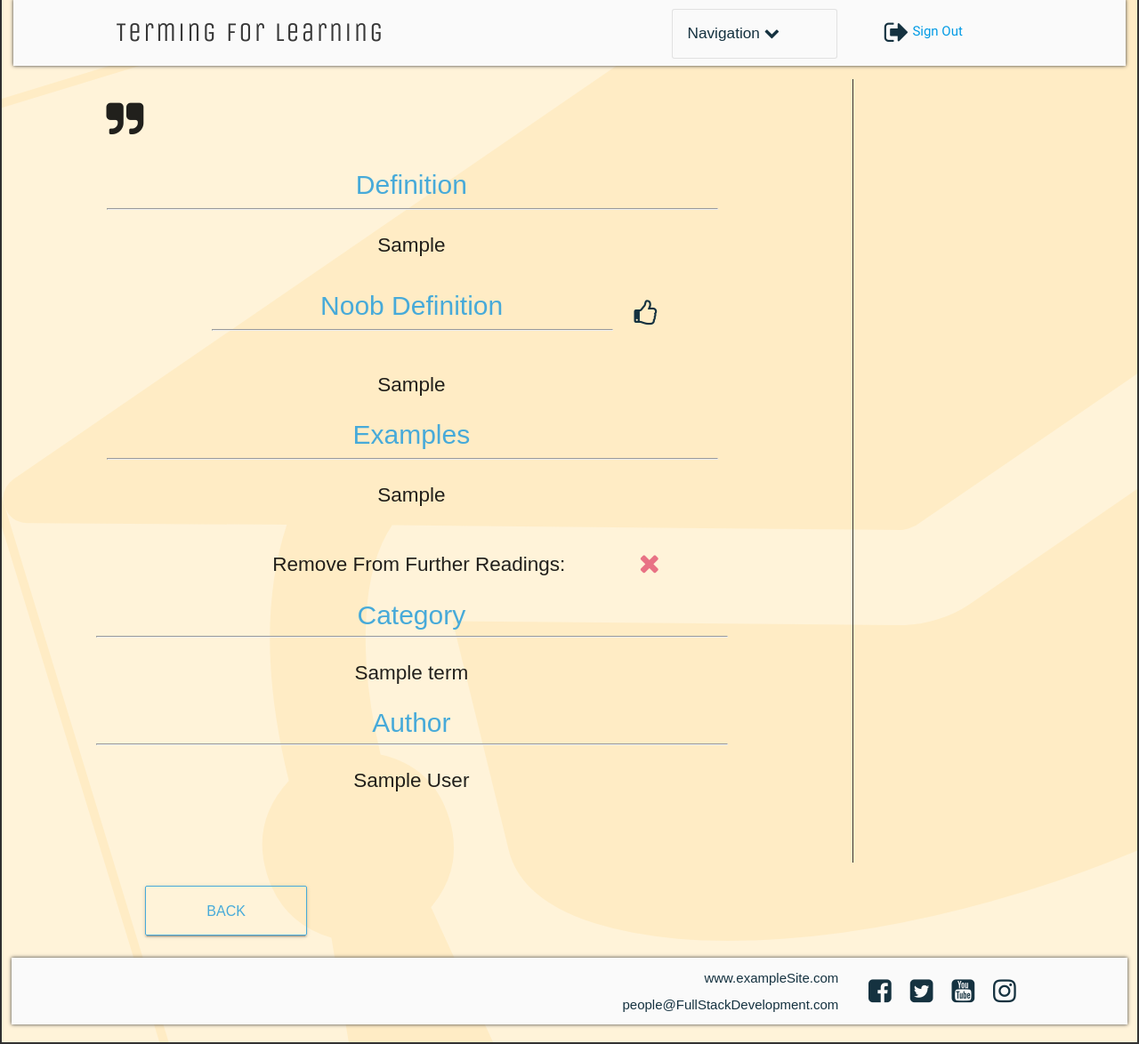
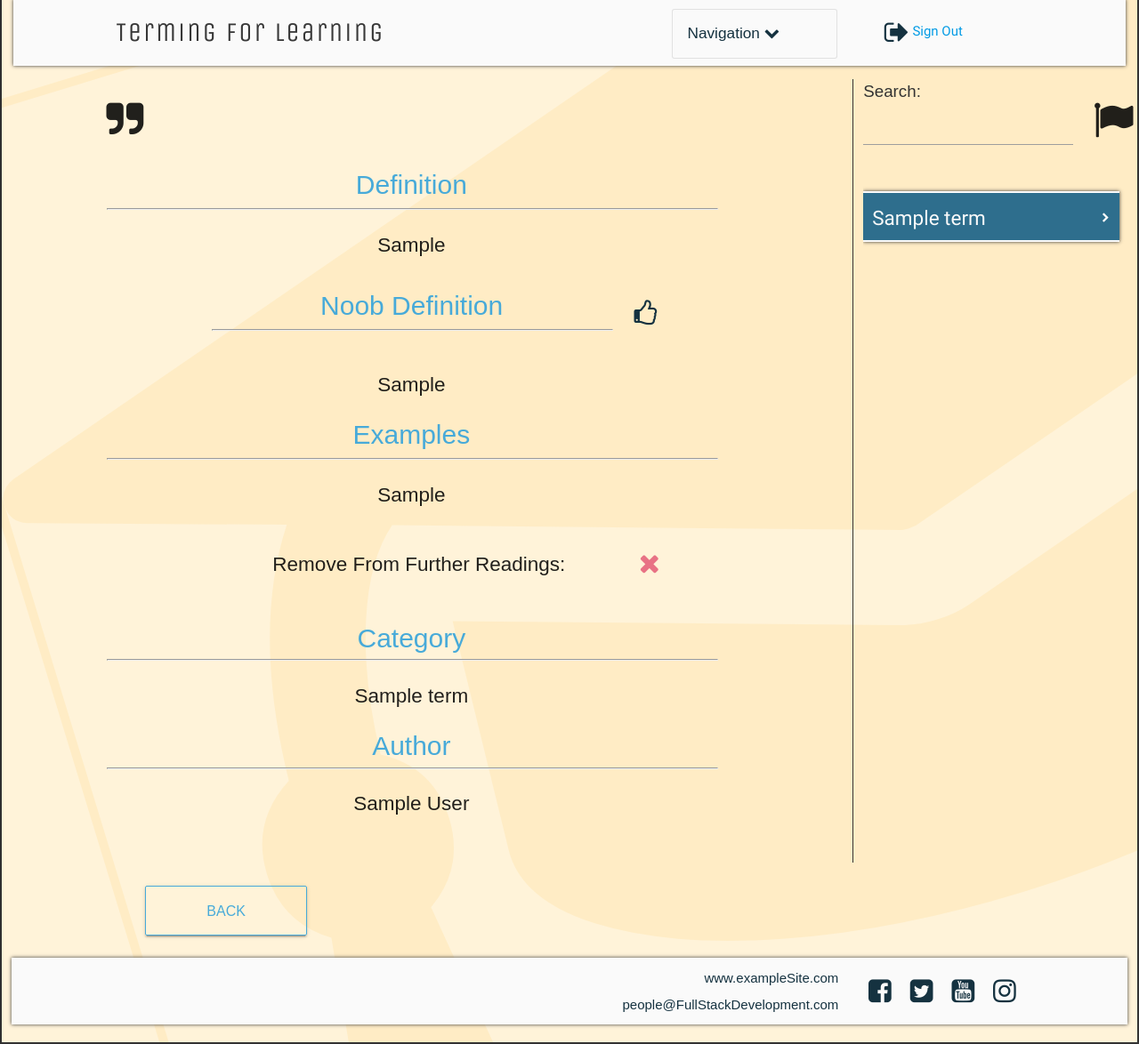
Before and after one commit to AdrianHavengaBennett/terming-for-learning, a Flask app: page /term/1 in a window 1280 px wide. Shown: the part 18-1192 px from the top of the page at 89% size. Run offline with Flask 2, Linux system fonts and the light colour scheme; the visitor is signed in with stand-in values (Sample User, id 1); a database or web service that is not in the repository returns one stand-in record (values such as "Sample title"); some libraries are stand-ins or nearby versions.

Commit message:
added smoother button hover transitions / added desktop saved terms aside

```diff
--- a/app.py
+++ b/app.py
@@ -60,7 +60,9 @@ def sign_out():
 def delete_profile_request(user_id):
     user = users.find_one({"_id": ObjectId(user_id)})
 
-    return render_template("delete_profile_request.html", user=user)
+    return render_template("delete_profile_request.html", user=user,
+                           saved_terms=saved
+                           .find({"saved_by": user["username"]}))
 
 # Delete profile:
 @app.route("/delete_profile/<user_id>")
@@ -80,14 +82,18 @@ def valid_login():
 
     if user_exists:
         if password != user_exists["password"]:
-            return "Password Incorrect!"
+            return """
+                <h1>Password Incorrect!</h1>
+                """
 
         session["USERNAME"] = user_exists["username"]
 
         return redirect(url_for("get_all_terms",
                                 username=user_exists["username"]))
     else:
-        return "User not found - try register instead"
+        return """
+        <h1>User not found - try register instead</h1>
+        """
 
 # User register:
 @app.route("/user_register")
@@ -133,7 +139,8 @@ def my_terms(username):
 
     return render_template("my_terms.html", user=user,
                            username=username,
-                           terms=terms.find({"author": username}))
+                           terms=terms.find({"author": username}),
+                           saved_terms=saved.find({"saved_by": username}))
 
 # Show all terms in the database:
 @app.route("/all_terms")
@@ -144,7 +151,8 @@ def get_all_terms():
     return render_template("all_terms.html",
                            username=username,
                            user=user,
-                           terms=terms.find())
+                           terms=terms.find(),
+                           saved_terms=saved.find({"saved_by": username}))
 
 # When a term is clicked:
 @app.route("/term/<term_id>")
@@ -171,7 +179,8 @@ def show_term(term_id):
 
     return render_template("term.html", term=term,
                            is_in_database=is_in_database,
-                           username=username, user=user)
+                           username=username, user=user,
+                           saved_terms=saved.find({"saved_by": username}))
 
 # Add a new term (overwrites default ObjectId):
 @app.route("/new_term")
@@ -184,7 +193,8 @@ def new_term():
     return render_template("new_term.html",
                            categories=categories.find({"author": username}),
                            new_id=random_string, user=user,
-                           username=username)
+                           username=username,
+                           saved_terms=saved.find({"saved_by": username}))
 
 # Save the term to the database:
 @app.route("/add_term", methods=["POST"])
@@ -206,7 +216,8 @@ def edit_term(term_id):
     return render_template("edit_term.html",
                            term=term,
                            categories=categories.find({"author": username}),
-                           username=username, user=user)
+                           username=username, user=user,
+                           saved_terms=saved.find({"saved_by": username}))
 
 # Save your changes to the database once done editing:
 @app.route("/save_term/<term_id>", methods=["POST"])
@@ -237,7 +248,8 @@ def delete_request(term_id):
     term = terms.find_one({"_id": term_id})
 
     return render_template("delete_request.html",
-                           term=term, user=user)
+                           term=term, user=user,
+                           saved_terms=saved.find({"saved_by": username}))
 
 # Shows chosen term and asks for confirmation before deleting:
 @app.route("/delete_term/<term_id>")
@@ -276,7 +288,8 @@ def get_categories():
 
     return render_template("categories.html",
                            categories=categories.find({"author": username}),
-                           username=username, user=user)
+                           username=username, user=user,
+                           saved_terms=saved.find({"saved_by": username}))
 
 # When a category is clicked:
 @app.route("/show_category/<category_id>")
@@ -288,7 +301,8 @@ def show_category(category_id):
 
     return render_template("show_category.html",
                            username=username,
-                           category=category, user=user)
+                           category=category, user=user,
+                           saved_terms=saved.find({"saved_by": username}))
 
 # Delete a category request:
 @app.route("/delete_category_request/<category_id>")
@@ -300,7 +314,8 @@ def delete_category_request(category_id):
 
     return render_template("delete_category_request.html",
                            username=username,
-                           category=category, user=user)
+                           category=category, user=user,
+                           saved_terms=saved.find({"saved_by": username}))
 
 # Shows chosen category and asks for confirmation before deleting:
 @app.route("/delete_category/<category_id>")
@@ -316,7 +331,8 @@ def add_category():
     user = users.find_one({"username": username})
 
     return render_template("add_category.html",
-                           username=username, user=user)
+                           username=username, user=user,
+                           saved_terms=saved.find({"saved_by": username}))
 
 # Save the new category to the database:
 @app.route("/save_category", methods=["POST"])
@@ -347,7 +363,8 @@ def find_category():
 
     if the_category["author"] == username:
         return render_template("show_category.html",
-                               category=the_category, user=user)
+                               category=the_category, user=user,
+                               saved_terms=saved.find({"saved_by": username}))
     else:
         return """
             <h1>Oops! It seems your search was unsuccessful!</h1>
@@ -362,7 +379,8 @@ def saved_terms():
     return render_template("further_readings.html",
                            terms=saved.find({"saved_by": username}),
                            user=user,
-                           username=username)
+                           username=username,
+                           saved_terms=saved.find({"saved_by": username}))
 
 # When a further_readings term is clicked:
 @app.route("/saved_term/<term_id>")
@@ -373,7 +391,8 @@ def show_saved_term(term_id):
     term = saved.find_one({"_id": term_id})
 
     return render_template("saved_term.html", term=term,
-                           username=username, user=user)
+                           username=username, user=user,
+                           saved_terms=saved.find({"saved_by": username}))
 
 # clones the term, changes the id, and populates saved_by to generate further readings list:
 @app.route("/add_to_saved/<term_id>")
@@ -423,7 +442,8 @@ def find_saved():
 
     if the_term:
         return render_template("saved_term.html",
-                               term=the_term, user=user)
+                               term=the_term, user=user,
+                               saved_terms=saved.find({"saved_by": username}))
     else:
         return """
             <h1>Oops! It seems your search was unsuccessful!</h1>
--- a/static/main.css
+++ b/static/main.css
@@ -675,6 +735,30 @@ nav ul a {
 .desktop-content-icon {
     font-size: 3em;
     margin: .5em 0;
+}
+
+#desktop-FR-section {
+    margin-top: 1.75em;
+    position: absolute;
+    bottom: 13.5em;
+    top: 13em;
+    overflow-x: hidden;
+    overflow-y: auto;
+    width: 23%;
+}
+
+#desktop-FR-section .term-category-button {
+    width: 98%;
+}
+
+#col-padding-adjustment {
+    padding-left: 0;
+}
+
+#login-col-padding-adjustment,
+#register-col-padding-adjustment {
+    padding-left: 0;
+    padding-right: 1.5rem;
 }
 
 /*******************************MEDIA QUERIES*/
--- a/static/script.js
+++ b/static/script.js
@@ -1,11 +1,8 @@
 $(document).ready(function() {
     // Materialize js initializations
-
     $(".button-collapse").sideNav();
     $("select").formSelect();
     $('input#input_text, textarea#textarea2').characterCounter();
-
-    $(".dropdown-toggle").dropdown();
 });
 
 // // noob voting functionality
--- a/templates/all_terms.html
+++ b/templates/all_terms.html
@@ -20,6 +20,7 @@
 <body>
     <header>
         <nav>
+            <!-- mobile nav -->
             <div class="nav-wrapper">
                 <a href="#" data-activates="mobile-demo" class="button-collapse"><i class="material-icons">menu</i></a>
                 <ul class="side-nav" id="mobile-demo">
@@ -65,6 +66,7 @@
             <i class="fa fa-home header-icon hide-on-large-only" aria-hidden="true"></i>
 
             {% endblock %}
+            <!-- desktop nav -->
             <div class="row">
                 <div class="col l5 offset-l1">
                     <a href="{{ url_for('get_all_terms') }}"><h2 class="header-font page-header hide-on-med-and-down">Terming For Learning</h2></a>
@@ -84,13 +86,13 @@
                     </div>
                 </div>
                 <div class="col l2 hide-on-med-and-down">
-                    <a href="{{ url_for('sign_out') }}"><i id="sign-out-icon" class="fa fa-sign-out social-icons" aria-hidden="true"></i> Sign Out</a>
+                    <a id="sign-out-text" href="{{ url_for('sign_out') }}" onclick="return confirm('Sign out?');"><i id="sign-out-icon" class="fa fa-sign-out social-icons" aria-hidden="true"></i> Sign Out</a>
                 </div>
             </div>
             {% block all_terms_content_2 %}
 
         </div>
-
+        <!-- content -->
         <div class="row">
             <div class="col s12 l8 offset-l1 container form-box">
                 <h1 id="user-welcome" class="text-font hide-on-large-only">Hello, {{ username }}!</h1>
@@ -122,11 +124,38 @@
                     </div>
                 </div>
             </div>
-            <div class="col l3 hide-on-med-and-down">
-                <!-- further readings to go here -->
+
+            {% endblock %}
+            <!-- desktop-only content -->
+            <div class="col l3 offset-l3 hide-on-med-and-down">
+                <div class="row">
+                    <div id="col-padding-adjustment" class="col l9 xl10">
+                        <form class="search-form" action="{{ url_for('find_saved') }}" method="post">
+                            <label class="text-font" for="term_search">Search:</label>
+                            <input type="search" name="saved_search" id="saved_search" required>
+                        </form>
+                    </div>
+                    <div class="col l1">
+                        <i class="fa fa-flag desktop-content-icon hide-on-med-and-down" aria-hidden="true"></i>
+                    </div>
+                </div>
+                <div id="desktop-FR-section">
+                    {% for saved_term in saved_terms %}
+                        {% if saved_term["saved_by"] != "" %}
+                            <a href="{{ url_for('show_saved_term', term_id=saved_term._id) }}">
+                                <div class="term-category-button">
+                                    {{ saved_term.term }}
+                                    <i class="fa fa-chevron-right term-category-button-icon" aria-hidden="true"></i>
+                                </div>
+                            </a>
+                        {% endif %}
+                    {% endfor %}
+                </div>
             </div>
+
+            {% block all_terms_content_3 %}
         </div>
-
+        <!-- buttons -->
         <div class="row">
             <div class="col s12 l6 offset-l1 buttons-container">
                 <div class="row">
@@ -140,6 +169,7 @@
         {% endblock %}
 
     </section>
+    <!-- footer -->
     <footer>
         <div class="footer-container hide-on-med-and-down">
             <div class="row">
--- a/templates/categories.html
+++ b/templates/categories.html
@@ -40,6 +40,8 @@
                 </div>
             </div>
         </div>
+        {% endblock %}
+        {% block all_terms_content_3 %}
     </div>
     <div class="row">
         <div class="col s12 l6 offset-l1 buttons-container">
--- a/templates/delete_category_request.html
+++ b/templates/delete_category_request.html
@@ -24,6 +24,8 @@
                 </div>
             </div>
         </div>
+        {% endblock %}
+        {% block all_terms_content_3 %}
     </div>
     <div class="row">
         <div class="col s12 l6 offset-l1 buttons-container">
--- a/templates/delete_profile_request.html
+++ b/templates/delete_profile_request.html
@@ -24,6 +24,8 @@
                 </div>
             </div>
         </div>
+        {% endblock %}
+        {% block all_terms_content_3 %}
     </div>
     <div class="row">
         <div class="col s12 l6 offset-l1 buttons-container">
--- a/templates/delete_request.html
+++ b/templates/delete_request.html
@@ -34,6 +34,8 @@
                 </div>
             </div>
         </div>
+        {% endblock %}
+        {% block all_terms_content_3 %}
     </div>
     <div class="row">
         <div class="col s12 l6 offset-l1 buttons-container">
--- a/templates/further_readings.html
+++ b/templates/further_readings.html
@@ -42,6 +42,8 @@
                 </div>
             </div>
         </div>
+        {% endblock %}
+        {% block all_terms_content_3 %}
     </div>
     <div class="row">
         <div class="col s12 l6 offset-l1 buttons-container">
--- a/templates/my_terms.html
+++ b/templates/my_terms.html
@@ -16,6 +16,7 @@
 
             <div class="row">
                 <div class="col s12 l10">
+
                     {% for term in terms %}
 
                         <a class="text-font" href="{{ url_for('show_term', term_id=term._id) }}">
@@ -29,6 +30,8 @@
                 </div>
             </div>
         </div>
+        {% endblock %}
+        {% block all_terms_content_3 %}
     </div>
     <div class="row">
         <div class="col s12 l6 offset-l1 buttons-container">
--- a/templates/saved_term.html
+++ b/templates/saved_term.html
@@ -11,9 +11,8 @@
     </div>
 
     <div class="row">
-        <div class="col s12 l8 offset-l1 offset-xl1 container form-box">
+        <div class="col s12 l8 offset-l1 container form-box">
             <i class="fa fa-quote-right desktop-content-icon hide-on-med-and-down" aria-hidden="true"></i>
-
             <div class="row">
                 <div class="col s12 l10">
                     <div class="text-font">
@@ -53,6 +52,8 @@
                 </div>
             </div>
         </div>
+        {% endblock %}
+        {% block all_terms_content_3 %}
     </div>
     <div class="row">
         <div class="col s12 l6 offset-l1 buttons-container">
--- a/templates/show_category.html
+++ b/templates/show_category.html
@@ -22,6 +22,8 @@
                 </div>
             </div>
         </div>
+        {% endblock %}
+        {% block all_terms_content_3 %}
     </div>
     <div class="row">
         <div class="col s12 l6 offset-l1 buttons-container">
--- a/templates/term.html
+++ b/templates/term.html
@@ -11,12 +11,10 @@
     </div>
 
     <div class="row">
-        <div class="col s12 l8 offset-l1 offset-xl1 container form-box">
+        <div class="col s12 l8 offset-l1 container form-box">
             <i class="fa fa-quote-right desktop-content-icon hide-on-med-and-down" aria-hidden="true"></i>
-
             <div class="row">
                 <div class="col s12 l10">
-
                     <div class="text-font">
                         <h5>Definition</h5>
                         <hr>
@@ -50,8 +48,8 @@
                                     <div class="col s1">
                                         <a href="{{ url_for('add_to_saved', term_id=term._id) }}"><i class="fa fa-flag save-term-button" aria-hidden="true"></i></a>
                                     </div>
+                                {% endif %}
                             </div>
-                            {% endif %}
                         </div>
                         <h6>Category</h6>
                         <hr>
@@ -63,7 +61,10 @@
                 </div>
             </div>
         </div>
+        {% endblock %}
+        {% block all_terms_content_3 %}
     </div>
+
     <div class="row">
         <div class="col s12 l6 offset-l1 buttons-container">
             {% if username == term.author %}
--- a/templates/user_login.html
+++ b/templates/user_login.html
@@ -24,7 +24,7 @@
                     </div>
 
                     <div class="row">
-                        <div class="col s12 l6 offset-l3 buttons-container">
+                        <div id="login-col-padding-adjustment" class="col s12 l6 offset-l3 buttons-container">
                             <div class="row">
                                 <div class="col s4 l4">
                                     <a href= "{{ url_for('welcome') }}" class="waves-effect waves-light btn buttons">Cancel</a>
--- a/templates/user_register.html
+++ b/templates/user_register.html
@@ -29,7 +29,7 @@
                     </div>
                 </div>
                 <div class="row">
-                    <div class="col s12 l6 offset-l3 buttons-container">
+                    <div id="register-col-padding-adjustment" class="col s12 l6 offset-l3 buttons-container">
                         <div class="row">
                             <div class="col s4 l4">
                                 <a class="waves-effect waves-light btn buttons text-font" href="{{ url_for('welcome') }}">Cancel</a>
@@ -38,7 +38,7 @@
                                 <a class="waves-effect waves-light btn buttons text-font"><input type="reset" value="Clear"></a>
                             </div>
                             <div class="col s4 l4">
-                                <a class="waves-effect waves-light btn buttons text-font"><input type="submit" value="Register"></a>
+                                <a class="waves-effect waves-light btn buttons text-font"><input type="submit" value="Go!"></a>
                             </div>
                         </div>
                     </div>
```
Also changed, not shown: other parts of static/main.css (+84 -22 lines), templates/add_category.html (+7 -4 lines), templates/edit_term.html (+7 -4 lines), templates/new_term.html (+7 -5 lines). Lines whose indentation alone changed are shown as unchanged.
